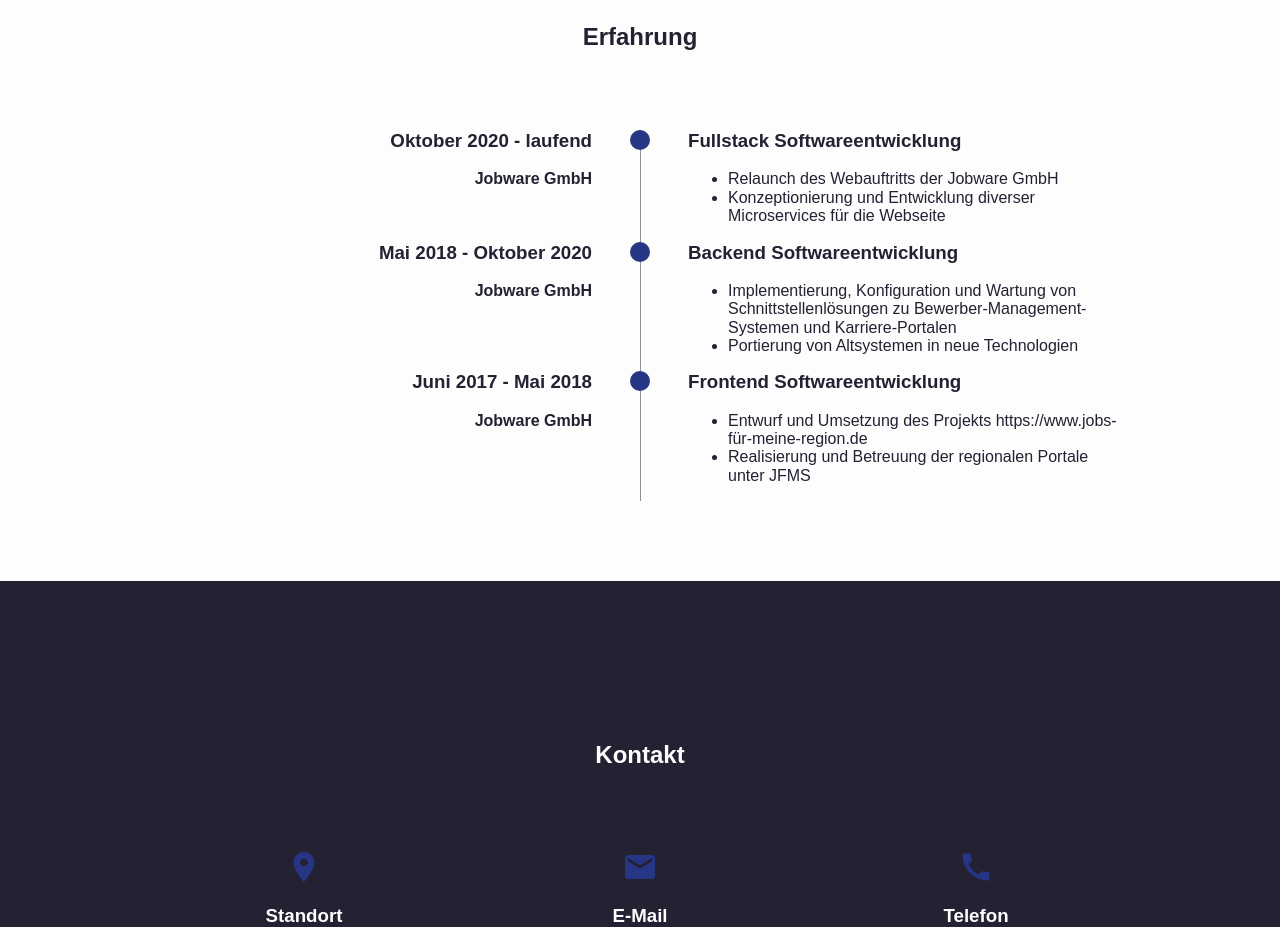
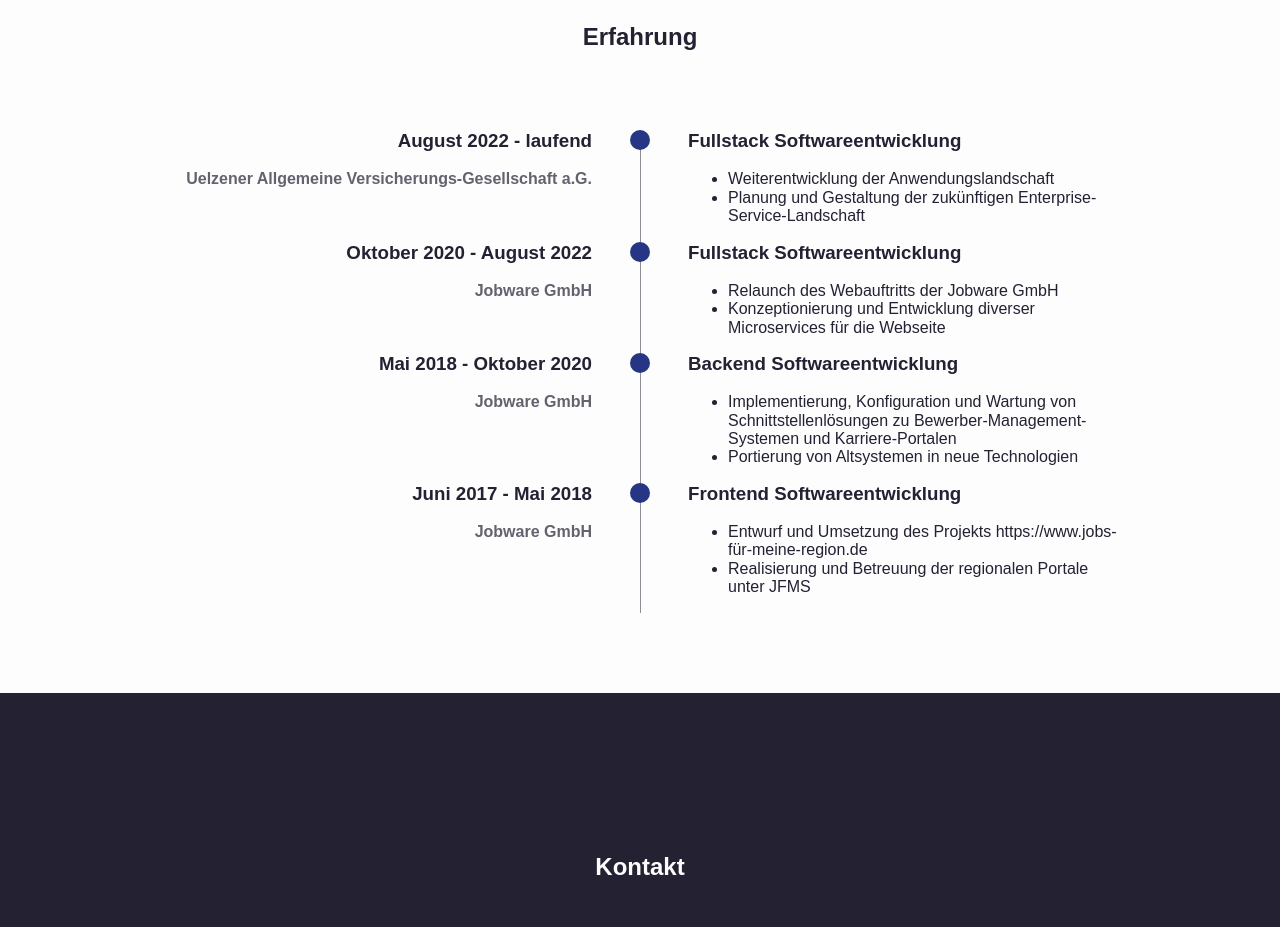
Before and after one commit to snackaholic/website, an Angular app: page / in a window 1280 px wide. Shown: the part 2160-3087 px from the top of the page. Built offline with nearby package versions, Linux system fonts and the light colour scheme.

Commit message:
adjust experience

```diff
--- a/src/app/shared-components/experience/experience.component.scss
+++ b/src/app/shared-components/experience/experience.component.scss
@@ -10,6 +10,13 @@ h2 {
 
     h3 {
         margin-top: 0;
+    }
+
+    h4 {
+        overflow: hidden;
+        text-overflow: ellipsis;
+        text-wrap: nowrap;
+        opacity: 0.7;
     }
 
 
--- a/src/app/shared-components/experience/experience.component.ts
+++ b/src/app/shared-components/experience/experience.component.ts
@@ -10,8 +10,14 @@ export class ExperienceComponent implements OnInit {
 
   experiences : IExperience[] = [
     {
+      company : "Uelzener Allgemeine Versicherungs-Gesellschaft a.G.",
+      period : "August 2022 - laufend",
+      title : "Fullstack Softwareentwicklung",
+      points : ["Weiterentwicklung der Anwendungslandschaft", "Planung und Gestaltung der zukünftigen Enterprise-Service-Landschaft"]
+    },
+    {
       company : "Jobware GmbH",
-      period : "Oktober 2020 - laufend",
+      period : "Oktober 2020 - August 2022",
       title : "Fullstack Softwareentwicklung",
       points : ["Relaunch des Webauftritts der Jobware GmbH", "Konzeptionierung und Entwicklung diverser Microservices für die Webseite"]
     },
```
